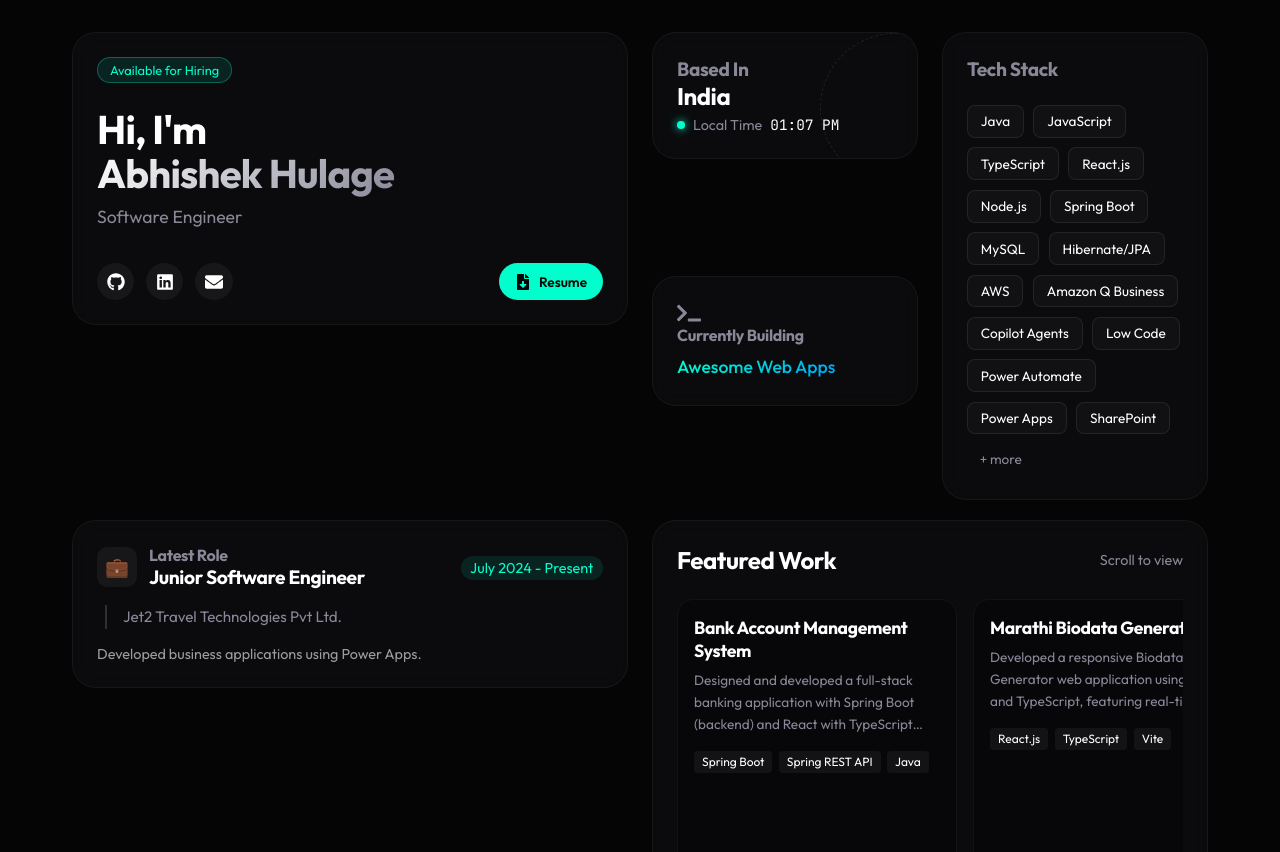
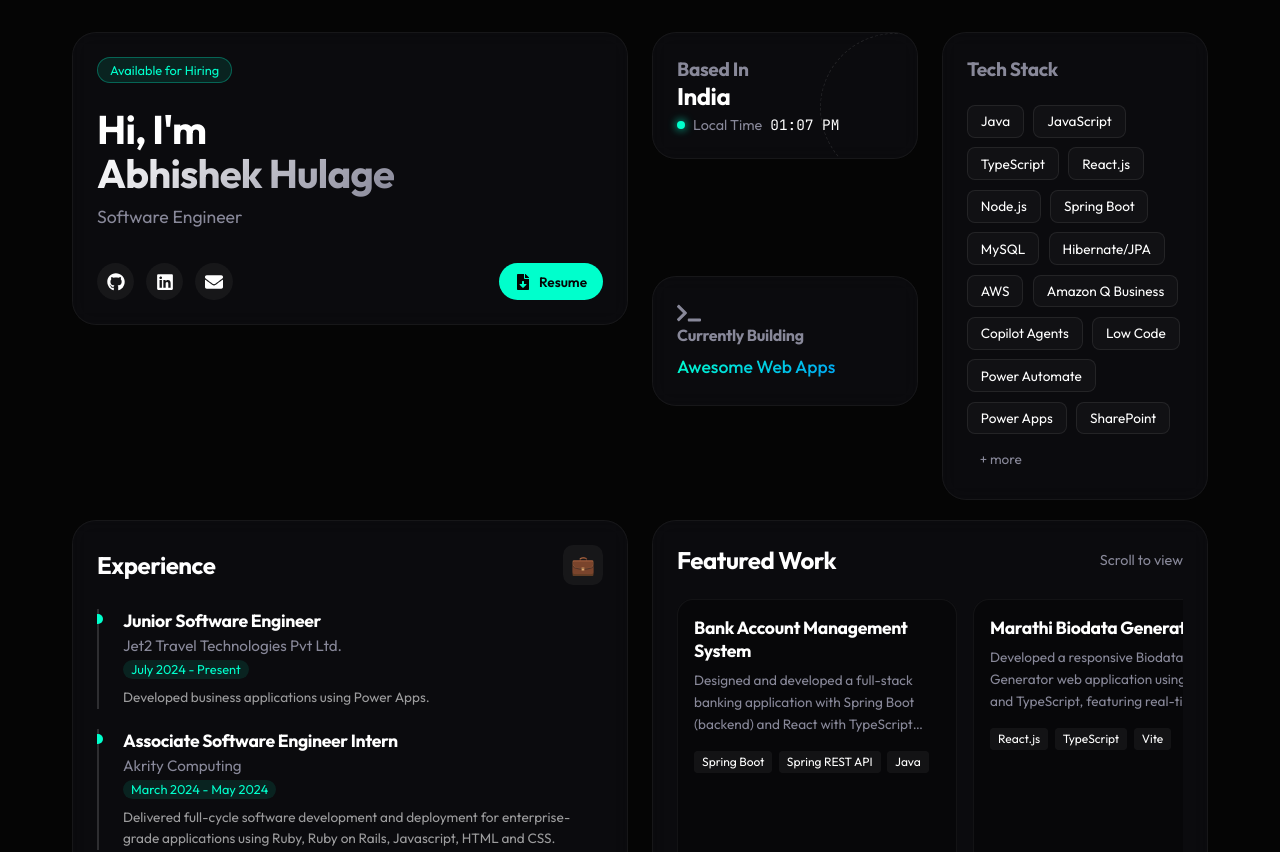
Before and after one commit to rohan-hulage/rohan-hulage.github.io, a React (Vite) app: page / in a window 1280 px wide. Shown: the top 852 px of the page. Built offline with nearby package versions, Linux system fonts and the light colour scheme.

Commit message:
feat: Display all experiences in a scrollable timeline layout within an expanded grid card.

```diff
--- a/src/components/BentoGrid.tsx
+++ b/src/components/BentoGrid.tsx
@@ -69,7 +69,7 @@ const BentoGrid: React.FC = () => {
           <GithubCard />
         </motion.div>
 
-        <motion.div variants={itemVariants} style={{ gridColumn: 'span 2', gridRow: 'span 1' }}>
+        <motion.div variants={itemVariants} style={{ gridColumn: 'span 2', gridRow: 'span 2' }}>
           <ExperienceCard />
         </motion.div>
 
--- a/src/components/cards/ExperienceCard.tsx
+++ b/src/components/cards/ExperienceCard.tsx
@@ -3,34 +3,30 @@ import GlassCard from '../GlassCard';
 import { portfolioData } from '../../data/content';
 
 const ExperienceCard: React.FC = () => {
-  const latestExp = portfolioData.experience[0]; // Just showing the latest for the bento box
-
   return (
-    <GlassCard style={{ display: 'flex', flexDirection: 'column', justifyContent: 'center' }}>
-      <div style={{ display: 'flex', alignItems: 'center', justifyContent: 'space-between', marginBottom: '1rem' }}>
-        <div style={{ display: 'flex', alignItems: 'center', gap: '0.75rem' }}>
-          <div style={{ width: '40px', height: '40px', background: 'rgba(255,255,255,0.05)', borderRadius: '10px', display: 'flex', alignItems: 'center', justifyContent: 'center', fontSize: '1.2rem' }}>
-            💼
-          </div>
-          <div>
-            <h3 style={{ fontSize: '1rem', color: 'var(--text-muted)' }}>Latest Role</h3>
-            <h2 style={{ fontSize: '1.2rem' }}>{latestExp.role}</h2>
-          </div>
-        </div>
-        <div style={{ textAlign: 'right' }}>
-          <span style={{ fontSize: '0.9rem', color: 'var(--text-accent)', background: 'rgba(0,255,204,0.1)', padding: '0.2rem 0.6rem', borderRadius: '1rem' }}>
-            {latestExp.period}
-          </span>
+    <GlassCard style={{ display: 'flex', flexDirection: 'column', height: '100%' }}>
+      <div style={{ display: 'flex', alignItems: 'center', justifyContent: 'space-between', marginBottom: '1.5rem' }}>
+        <h2 style={{ fontSize: '1.5rem' }}>Experience</h2>
+        <div style={{ width: '40px', height: '40px', background: 'rgba(255,255,255,0.05)', borderRadius: '10px', display: 'flex', alignItems: 'center', justifyContent: 'center', fontSize: '1.2rem' }}>
+          💼
         </div>
       </div>
 
-      <p style={{ color: 'var(--text-muted)', fontSize: '0.95rem', alignSelf: 'flex-start', borderLeft: '2px solid var(--border-highlight)', paddingLeft: '1rem', marginLeft: '0.5rem' }}>
-        {latestExp.company}
-      </p>
-
-      {/* We take just the first bullet to keep bento clean */}
-      <div style={{ marginTop: '1rem', fontSize: '0.9rem', color: 'rgba(255,255,255,0.6)' }}>
-        {latestExp.description[0]}
+      <div style={{ display: 'flex', flexDirection: 'column', gap: '1.25rem', overflowY: 'auto', paddingRight: '0.5rem', scrollbarWidth: 'none', flex: 1 }}>
+        {portfolioData.experience.map((exp, idx) => (
+          <div key={idx} style={{ position: 'relative', paddingLeft: '1.5rem', borderLeft: '2px solid var(--border-highlight)' }}>
+            <div style={{ position: 'absolute', left: '-6px', top: '5px', width: '10px', height: '10px', borderRadius: '50%', background: 'var(--text-accent)' }} />
+            <h3 style={{ fontSize: '1.1rem', marginBottom: '0.25rem' }}>{exp.role}</h3>
+            <div style={{ display: 'flex', justifyContent: 'space-between', alignItems: 'flex-start', flexDirection: 'column', gap: '0.3rem', marginBottom: '0.5rem' }}>
+              <span style={{ color: 'var(--text-muted)', fontSize: '0.95rem' }}>{exp.company}</span>
+              <span style={{ fontSize: '0.8rem', color: 'var(--text-accent)', background: 'rgba(0,255,204,0.1)', padding: '0.1rem 0.5rem', borderRadius: '1rem' }}>{exp.period}</span>
+            </div>
+            {/* Show short description only for the latest role to save space, or none to keep it super clean. Let's show the first point for all of them! */}
+            <p style={{ fontSize: '0.85rem', color: 'rgba(255,255,255,0.6)', marginTop: '0.5rem' }}>
+              {exp.description[0]}
+            </p>
+          </div>
+        ))}
       </div>
     </GlassCard>
   );
```
